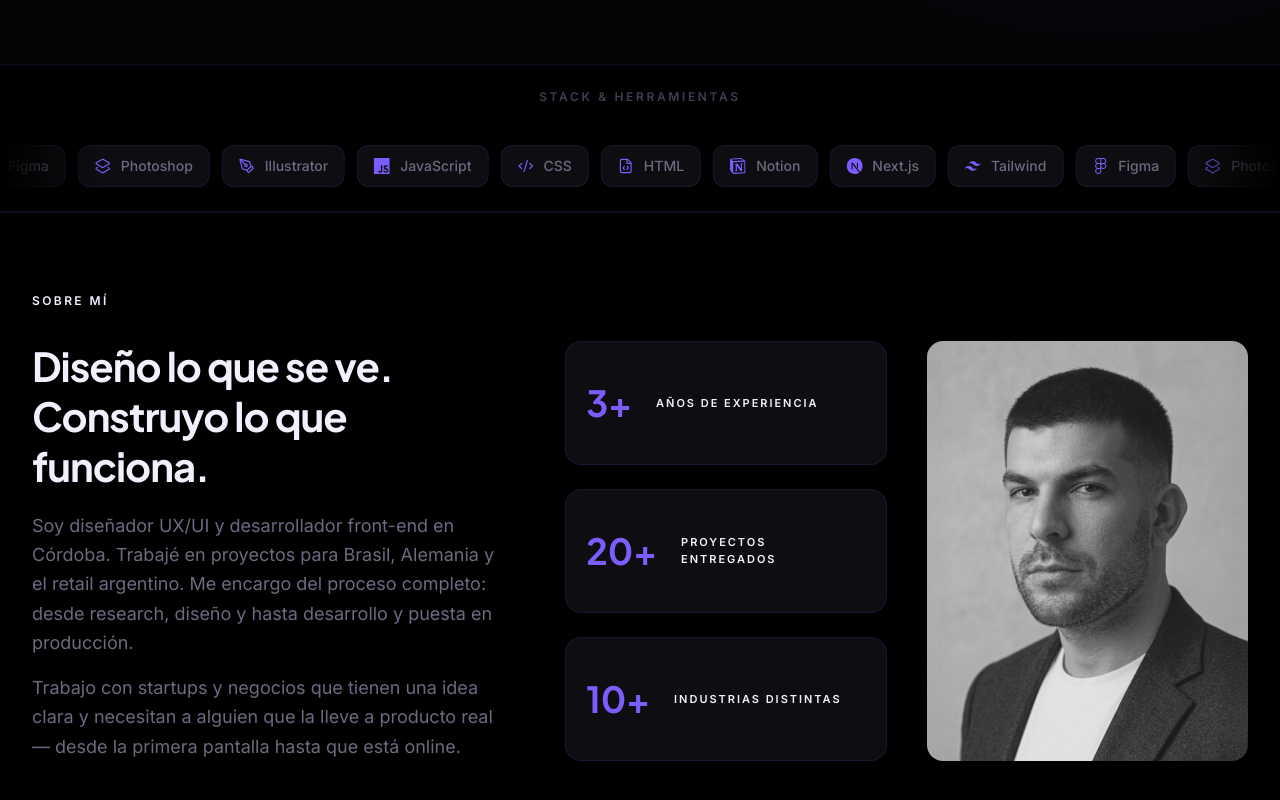
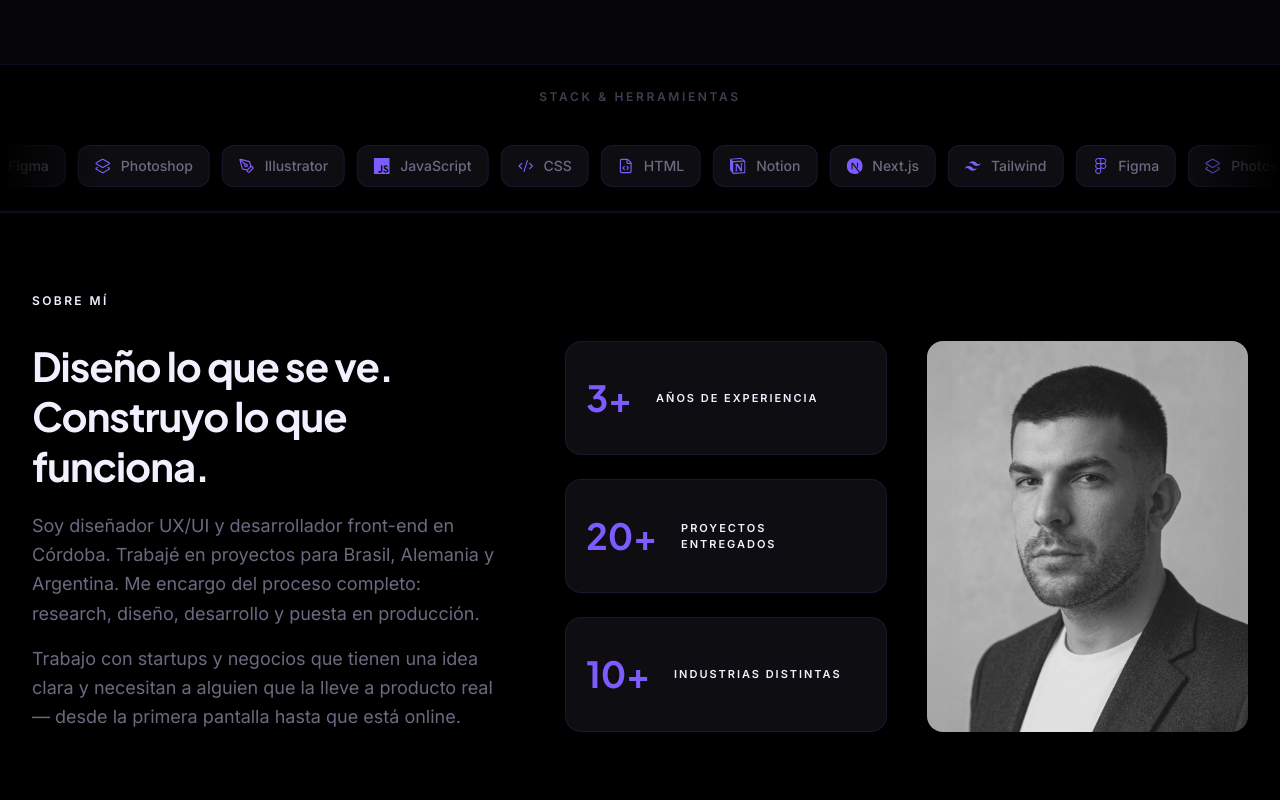
Before and after one commit to tomasramirezdev/portfolio, a Next.js app: page / in a window 1280 px wide. Shown: the part 834-1634 px from the top of the page. Built offline with nearby package versions, Linux system fonts and the light colour scheme.

Commit message:
copy: fix bio and about p1 wording

```diff
--- a/data/translations.js
+++ b/data/translations.js
@@ -13,7 +13,7 @@ export const t = {
       bio1: "Soy ",
       bio2: "Tomas",
       bio3: " — diseñador UX/UI y desarrollador front-end en Córdoba. Trabajé en proyectos para ",
-      bio4: "Brasil, Alemania y el retail argentino",
+      bio4: "Brasil, Alemania y Argentina",
       bio5: ".",
       bio6: "",
       bio7: "",
@@ -23,7 +23,7 @@ export const t = {
     about: {
       label:    "Sobre mí",
       headline: "Diseño lo que se ve. Construyo lo que funciona.",
-      p1:       "Soy diseñador UX/UI y desarrollador front-end en Córdoba. Trabajé en proyectos para Brasil, Alemania y el retail argentino. Me encargo del proceso completo: desde research, diseño y hasta desarrollo y puesta en producción.",
+      p1:       "Soy diseñador UX/UI y desarrollador front-end en Córdoba. Trabajé en proyectos para Brasil, Alemania y Argentina. Me encargo del proceso completo: research, diseño, desarrollo y puesta en producción.",
       p2:       "Trabajo con startups y negocios que tienen una idea clara y necesitan a alguien que la lleve a producto real — desde la primera pantalla hasta que está online.",
       stats:    ["Años de experiencia", "Proyectos entregados", "Industrias distintas"],
     },
@@ -61,7 +61,7 @@ export const t = {
       bio1: "I'm ",
       bio2: "Tomas",
       bio3: " — UX/UI designer and front-end developer based in Córdoba. I've worked on projects for ",
-      bio4: "Brazil, Germany, and the Argentine retail market",
+      bio4: "Brazil, Germany, and Argentina",
       bio5: ".",
       bio6: "",
       bio7: "",
@@ -71,7 +71,7 @@ export const t = {
     about: {
       label:    "About",
       headline: "I design what you see. I build what makes it work.",
-      p1:       "I'm a UX/UI designer and front-end developer based in Córdoba. I've worked on projects for Brazil, Germany, and the Argentine retail market. I handle the full process: from research and design through to development and production deployment.",
+      p1:       "I'm a UX/UI designer and front-end developer based in Córdoba. I've worked on projects for Brazil, Germany, and Argentina. I handle the full process: research, design, development, and production deployment.",
       p2:       "I work with startups and businesses that have a clear idea and need someone to turn it into a real product — from the first screen to live.",
       stats:    ["Years of experience", "Projects delivered", "Different industries"],
     },
```
